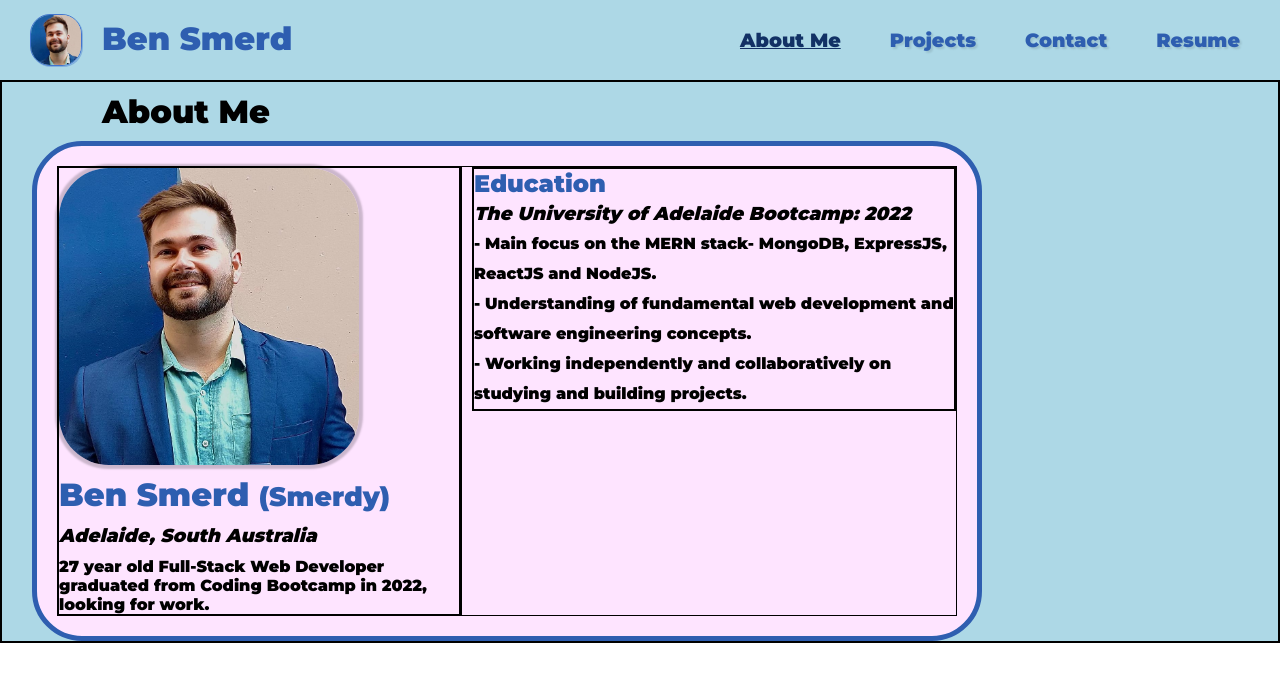
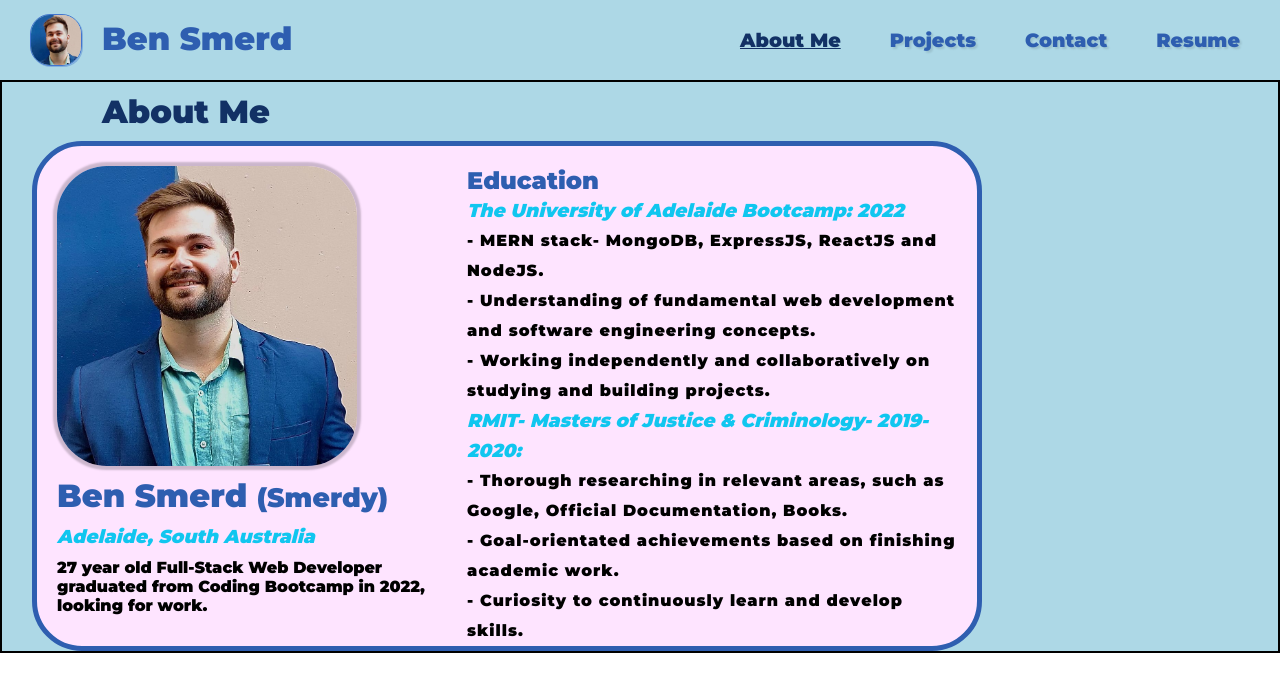
Before and after one commit to TheBigBookMan/Ben-Smerd-Portfolio, a React (Create React App) app: page / in a window 1280 px wide. Shown: the top 692 px of the page. Built offline with nearby package versions, Linux system fonts and the light colour scheme.

Commit message:
added in education section and styling

```diff
--- a/src/pages/AboutMe/AboutMe.js
+++ b/src/pages/AboutMe/AboutMe.js
@@ -19,6 +19,7 @@ const aboutMeStyles = {
   aboutTitle: {
     fontSize: "2rem",
     margin: "10px 100px",
+    color: "rgb(18, 49, 101)",
   },
 };
 
--- a/src/pages/AboutMe/Bio.js
+++ b/src/pages/AboutMe/Bio.js
@@ -5,7 +5,7 @@ const bioStyles = {
   bioContainer: {
     display: "flex",
     width: "900px",
-    height: "450px",
+    height: "460px",
     border: "solid rgb(46, 94, 176) 5px",
     borderRadius: "50px",
     padding: "20px",
@@ -16,7 +16,6 @@ const bioStyles = {
     display: "flex",
     flexDirection: "column",
     gap: "10px",
-    border: "solid 2px black",
   },
   img: {
     width: "300px",
@@ -30,6 +29,7 @@ const bioStyles = {
   },
   location: {
     fontStyle: "italic",
+    color: "#10c6ef",
   },
   bioText: {
     width: "400px",
@@ -38,13 +38,11 @@ const bioStyles = {
 
 const credentialStyles = {
   credentialsContainer: {
-    border: "solid 1px black",
     width: "80%",
     lineHeight: "30px",
   },
   education: {
     marginLeft: "10px",
-    border: "solid black 2px",
   },
   educationTitle: {
     color: "rgb(46, 94, 176)",
@@ -54,9 +52,10 @@ const credentialStyles = {
   },
   educationName: {
     fontStyle: "italic",
+    color: "#10c6ef",
   },
   educationText: {
-    fontWeight: "lighter",
+    letterSpacing: "1px",
   },
 };
 
@@ -83,11 +82,21 @@ const Bio = () => {
                 The University of Adelaide Bootcamp: 2022
               </h3>
               <p style={credentialStyles.educationText}>
-                - Main focus on the MERN stack- MongoDB, ExpressJS, ReactJS and
-                NodeJS. <br></br>- Understanding of fundamental web development
-                and software engineering concepts. <br></br>- Working
-                independently and collaboratively on studying and building
-                projects.
+                - MERN stack- MongoDB, ExpressJS, ReactJS and NodeJS. <br></br>-
+                Understanding of fundamental web development and software
+                engineering concepts. <br></br>- Working independently and
+                collaboratively on studying and building projects.
+              </p>
+            </li>
+            <li>
+              <h3 style={credentialStyles.educationName}>
+                RMIT- Masters of Justice & Criminology- 2019-2020:
+              </h3>
+              <p style={credentialStyles.educationText}>
+                - Thorough researching in relevant areas, such as Google,
+                Official Documentation, Books. <br></br>- Goal-orientated
+                achievements based on finishing academic work.
+                <br></br>- Curiosity to continuously learn and develop skills.
               </p>
             </li>
           </ul>
```
